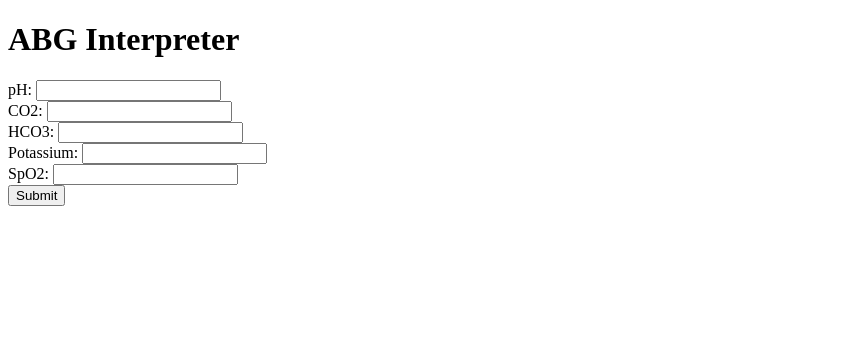
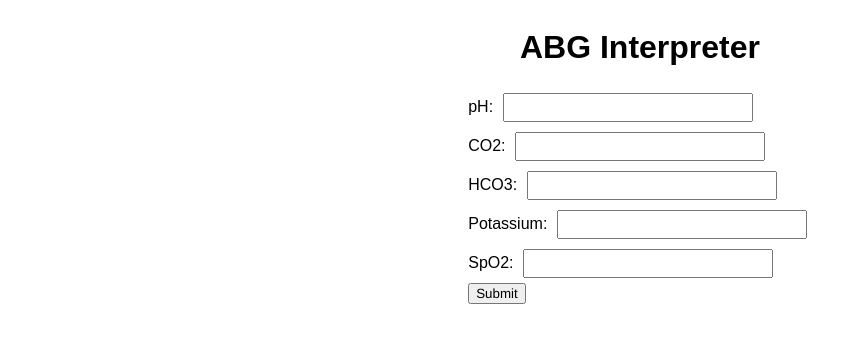
Before and after one commit to hongchristopher/arterial-blood-gas-interpreter, a Flask app: page / in a window 1280 px wide. Shown: the top 343 px of the page, without its empty margins (0-862 px from the left). Run offline with Flask 3, Linux system fonts and the light colour scheme.

Commit message:
Added some CSS Styling. Attached CSS to HTML.

```diff
--- a/app.py
+++ b/app.py
@@ -2,6 +2,7 @@ from flask import Flask, render_template, request
 from abg import ABGInterpreter
 
 app = Flask(__name__)
+app.static_folder = 'static'
 
 # home
 @app.route('/')
--- a/static/styles/style.css
+++ b/static/styles/style.css
@@ -1 +1,35 @@
-/* Pending */
+body {
+    font-family: Arial, Helvetica, sans-serif;
+    background-color: rgb(255, 255, 255);
+    color: rgb(0, 0, 0);
+    display: flex;
+    flex-direction: column;
+    align-items: center;
+}
+
+h1 {
+    color: rgb(0, 0, 0);
+    font-family:Arial, Helvetica, sans-serif;
+    /* display: flex;
+    justify-content: center; */
+}
+
+input {
+    width: 250px;
+    padding: 5px;
+    margin: 5px;
+    -webkit-box-sizing: border-box; /* Safari/Chrome, other WebKit */
+    -moz-box-sizing: border-box;    /* Firefox, other Gecko */
+    box-sizing: border-box;         /* Opera/IE 8+ */
+}
+
+button {
+    font-family:'Franklin Gothic Medium', 'Arial Narrow', Arial, sans-serif
+}
+
+.result-container {
+    display:flex;
+    flex-direction: column;
+    align-items: center;
+    margin-top: 15px;
+}
--- a/templates/index.html
+++ b/templates/index.html
@@ -4,6 +4,7 @@
     <meta charset="UTF-8">
     <meta name="viewport" content="width=device-width, initial-scale=1.0">
     <title>ABG Interpreter</title>
+    <link rel= "stylesheet" type= "text/css" href= "{{ url_for('static',filename='styles/style.css') }}">
 </head>
 <body>
     <h1>ABG Interpreter</h1>
```
Also changed, not shown: templates/results.html (line endings or trailing spaces).
